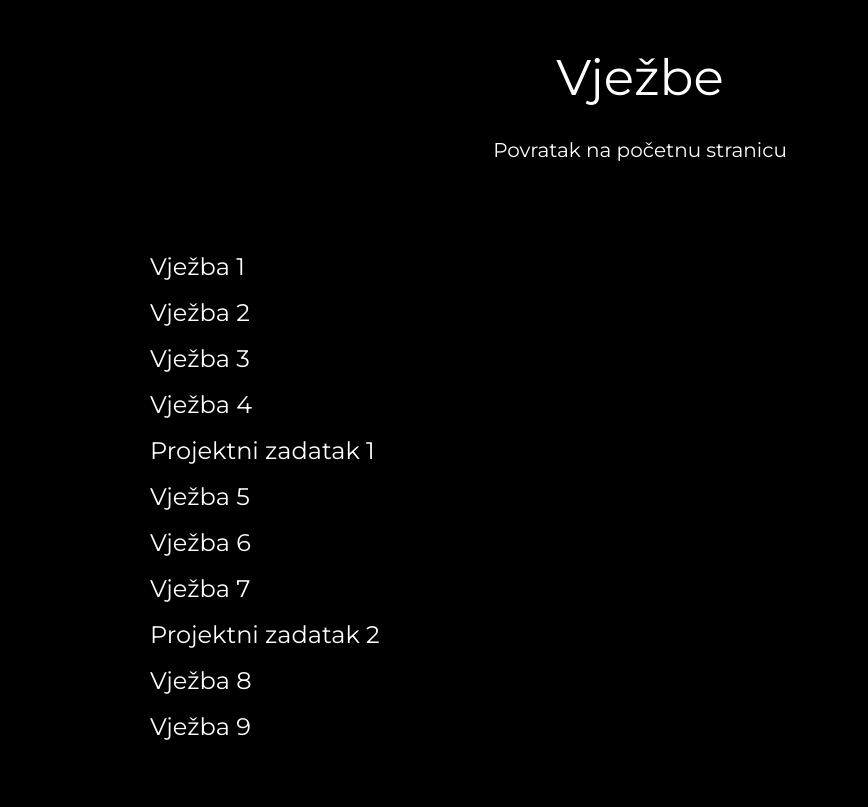
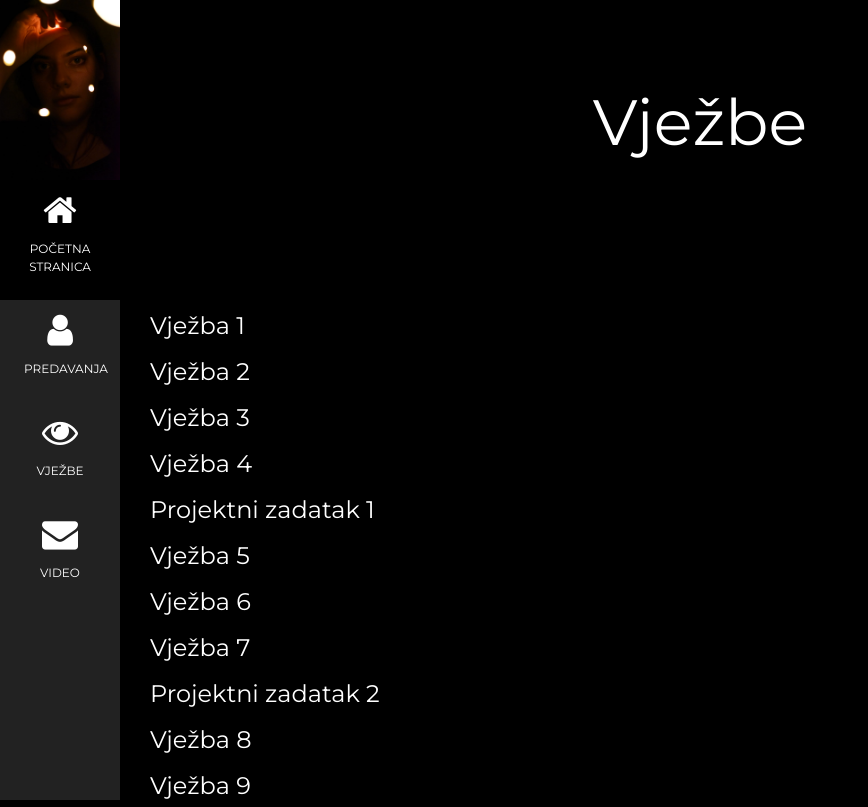
Before and after one commit to andreamaravic/andreamaravic, a plain HTML site: page vjezbe.html in a window 1280 px wide. Shown: the top 807 px of the page, without its empty margins (0-868 px from the left). Drawn offline with nearby package versions, Linux system fonts and the light colour scheme.

Commit message:
Update vjezbe.html

```diff
--- a/vjezbe.html
+++ b/vjezbe.html
@@ -19,7 +19,7 @@ a:link {
   text-decoration: none;
 }
 a:visited {
-  color: pink;
+  color: white;
   background-color: transparent;
   text-decoration: none;
 }
@@ -50,14 +50,37 @@ header {
 </style>
 
 
-</head>
+<body class="w3-black">
+<nav class="w3-sidebar w3-bar-block w3-small w3-hide-small w3-center">
+  <img src="slike/andrea.jpeg" style="width:100%">
+  <a href="index.html" class="w3-bar-item w3-button w3-padding-large w3-black">
+    <i class="fa fa-home w3-xxlarge"></i>
+    <p>POČETNA STRANICA</p>
+  </a>
+  <a href="predavanja.html" class="w3-bar-item w3-button w3-padding-large w3-hover-black">
+    <i class="fa fa-user w3-xxlarge"></i>
+    <p>PREDAVANJA</p>
+  </a>
+  <a href="vjezbe.html" class="w3-bar-item w3-button w3-padding-large w3-hover-black">
+    <i class="fa fa-eye w3-xxlarge"></i>
+    <p>VJEŽBE</p>
+  </a>
+  <a href="video.html" class="w3-bar-item w3-button w3-padding-large w3-hover-black">
+    <i class="fa fa-envelope w3-xxlarge"></i>
+    <p>VIDEO</p>
+  </a>
+</nav>
+</div>
+
+
+<div class="w3-padding-large" id="main">
+  <header class="w3-container w3-padding-32 w3-center w3-black" id="home">
+     <p id="vrh">
+     <h1 class="w3-jumbo"><span class="w3-hide-small">Vježbe</span></h1>
+  </header>
+</div>
+
 <body>
-<header>
-     <p id="vrh">
-     <h1> Vježbe</h1>
-     <a href="index.html">Povratak na početnu stranicu</a>
-</header>
-
 
 <div class="w3-content w3-justify w3-text-white w3-padding-64" id="about">
 <h3><a href="#vjezba1">Vježba 1</a></h2>
```
